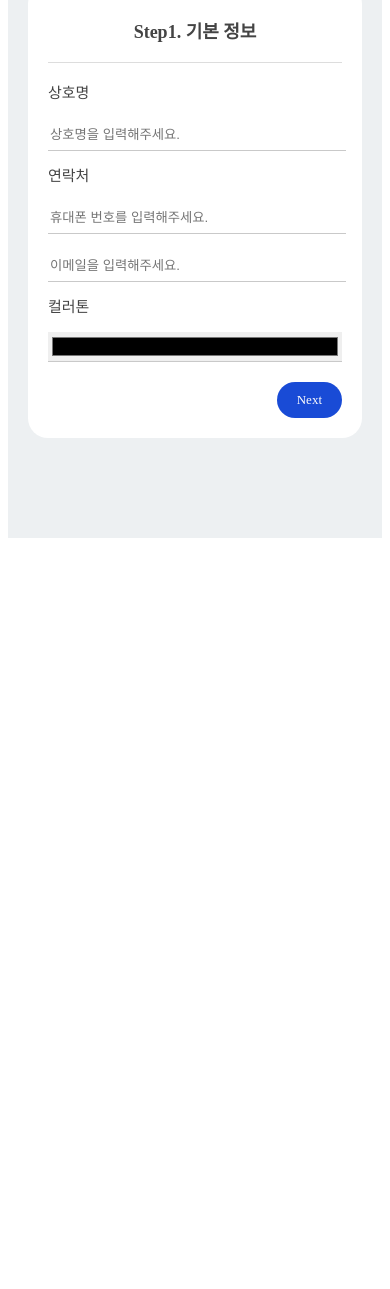
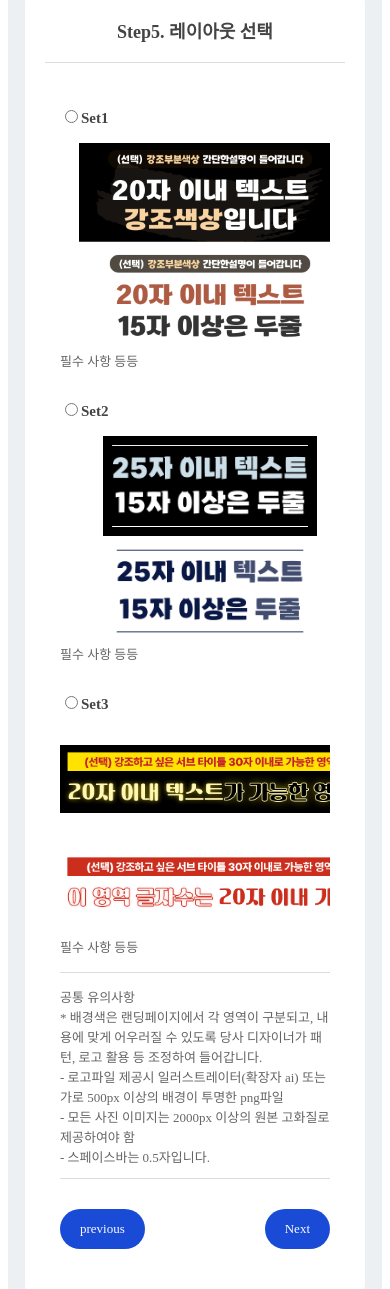
Before and after one commit to yejinsohn/form_publishing, a plain HTML site: page index.html in a window 390 px wide. Shown: the part 598-1887 px from the top of the page. Before the commit the page ends 1144 px from the top, so only its background shows below. Drawn offline with Linux system fonts and the light colour scheme; a web font is replaced by a local one.

Commit message:
step1/3/4 수정 완료

```diff
--- a/css/form.css
+++ b/css/form.css
@@ -50,6 +50,7 @@
     flex-wrap: wrap;
     margin-bottom: 20px;
     border-bottom: 1px solid #ddd;
+    cursor: pointer;
 }
 #form-page .menu-box .menu-text .click{
     font-family: 'Spoqa Han Sans Neo', 'sans-serif';
@@ -58,6 +59,10 @@
     line-height: 20px;
     color: #319ff8;
     flex-wrap: wrap;
+}
+#form-page .end{
+    border-bottom: 1px solid #ddd;
+    clear: both;
 }
 
 /* form-box style */
@@ -72,7 +77,7 @@
     line-height: 20px;
     text-align: center;
     color: #444444;
-    margin-bottom: 20px;
+    margin-bottom: 30px;
     padding-bottom: 20px;
     border-bottom: 1px solid #ddd;
 }
@@ -82,29 +87,69 @@
     font-size: 15px;
     line-height: 20px;
     color: #444444;
-    margin-bottom: 20px;
+    margin-bottom: 10px;
     padding-bottom: 20px;
+    text-align: center;
 }
+#form-page .btn{
+    clear: both;
+}
+
+/* step */
+#form-page .menu-step {
+  width : 90%;
+  display: inline-block;
+  overflow: hidden;
+}
+#form-page .menu-step p{
+    text-align: left;
+}
+
+/* step4 - font-radio */
+#form-page .font-radio-set{
+    font-family: 'Spoqa Han Sans Neo', 'sans-serif';
+    font-weight: bold;
+    font-size: 15px;
+    line-height: 50px;
+}
+#form-page .radio-set{
+    font-family: 'Spoqa Han Sans Neo', 'sans-serif';
+    font-weight: bold;
+    font-size: 15px;
+    line-height: 50px;
+    float: left;
+    clear: both;
+}
+#form-page #step3 .sticky-img{
+    display: inline-block;
+    overflow: hidden;
+  }
+
 #form-page .form-box .main-set {
     font-family: 'Spoqa Han Sans Neo', 'sans-serif';
     font-weight: normal;
     font-size: 13px;
     text-align: center;
 }
-#form-page .form-box .layout-set {
+#form-page .form-box .main-set .main-commend {
     font-family: 'Spoqa Han Sans Neo', 'sans-serif';
-    font-weight: normal;
-    font-size: 13px;
+    font-weight: bold;
     text-align: center;
 }
+#form-page .form-box .layout-set {
+    text-align: center;
+    clear: both;
+}
+
+/* text style */
 #form-page .basic-text {
     font-family: 'Spoqa Han Sans Neo', 'sans-serif';
     font-weight: normal;
     font-size: 13px;
-    line-height: 20px;
+    line-height: 18px;
     color: #656565;
     flex-wrap: wrap;
-    margin-bottom: 20px;
+    margin-bottom: 15px;
     text-align: left;
 }
 #form-page .basic-text-end {
@@ -114,18 +159,15 @@
     line-height: 20px;
     color: #656565;
     flex-wrap: wrap;
-    margin-bottom: 20px;
-    padding-bottom: 20px;
+    margin-bottom: 10px;
+    padding-bottom: 10px;
     text-align: left;
     border-bottom: 1px solid #ddd;
-}
-#form-page .form-box .main-set .main-commend {
-    font-family: 'Spoqa Han Sans Neo', 'sans-serif';
-    font-weight: bold;
+    clear: both;
 }
 
 /* input-box style */
-#form-page .form-box .menu-area #input-box {
+#form-page .form-box .menu-area .input-box {
     width: 100%;
     height: 30px;
     border-top: none;
@@ -150,35 +192,43 @@ input:focus {
 }
 
 /* 스티키 이미지 */
-#menu-step3 #mobile {
+#step3 .mobile {
     width: 200px;
     height: 50px;
     object-fit: contain;
 }
 
-#menu-step3 #pc {
+#step3 .pc {
     width: 700px;
     height: 50px;
     object-fit: contain;
 }
+#step3 .sticky {
+    width: 90%;
+    object-fit: contain;
+    float: left;
+    display: block;
+}
 
 /* 폰트 이미지 */
-#menu-step4 #font-img {
+#step4 .font-img {
     width: 100px;
     height: 30px;
     object-fit: contain;
 
 }
 /* 레이아웃 이미지 */
-#menu-step5 .layout-img {
+#step5 .layout-img-set {
     width: 300px;
     height: 100px;
     object-fit: contain;
-
+}
+#step5 .layout-img {
+   float: left;
 }
 
 /* button style */
-#form-page .form-box #next-btn1 {
+#form-page .form-box .next-btn {
     font-family: 'Spoqa Han Sans Neo', 'sans-serif';
     font-weight: normal;
     font-size: 13px;
@@ -190,8 +240,9 @@ input:focus {
     border-radius: 100px;
     border: none;
     float: right;
+    cursor: pointer;
 }
-#form-page .form-box #pre-btn {
+#form-page .form-box .pre-btn {
     font-family: 'Spoqa Han Sans Neo', 'sans-serif';
     font-weight: normal;
     font-size: 13px;
@@ -203,6 +254,7 @@ input:focus {
     border-radius: 100px;
     border: none;
     float: left;
+    cursor: pointer;
 }
 
 
--- a/index.html
+++ b/index.html
@@ -22,38 +22,39 @@
             <article class="menu-box">
                 <p class="title">설문 단계</p>
                 <div class="menu-text">
-                    <p class="menu click" onclick="alert('1번메뉴선택')">1. 기본 정보</p>
-                    <p class="menu" onclick="alert('2번메뉴선택')">2. 메인 화면 선택</p>
-                    <p class="menu" onclick="alert('3번메뉴선택')">3. 스티키 메뉴 여부</p>
-                    <p class="menu" onclick="alert('4번메뉴선택')">4. 강조 폰트 키워드</p>
-                    <p class="menu" onclick="alert('5번메뉴선택')">5. 레이아웃 선택</p>
-                    <p class="menu" onclick="alert('6번메뉴선택')">6. 구성 선택</p>
+                    <p class="menu">1. 기본 정보</p>
+                    <p class="menu">2. 메인 화면 선택</p>
+                    <p class="menu">3. 스티키 메뉴 추가</p>
+                    <p class="menu">4. 강조 폰트 키워드</p>
+                    <p class="menu click">5. 레이아웃 선택</p>
+                    <p class="menu">6. 구성 선택</p>
                 </div>
             </article>
 
             <!-- 설문폼 -->
             <article class="form-box">
                 <!-- 기본 정보 -->
-                <div class="menu-area" style="display: block;">
+                <div class="menu-area" style="display: none;">
                     <p class="title">Step1. 기본 정보</p>
-                    <div id="menu-step1">
+                    <div class="menu-step" id="step1">
                         <div>
                             <form>
                                 <div>
                                     <p>상호명</p>
-                                        <input id="input-box" type="text" placeholder="상호명을 입력해주세요.";>
+                                        <input class="input-box" type="text" placeholder="상호명을 입력해주세요.";>
                                 </div>
                                 <div>
                                     <p>연락처</p>
-                                        <p><input id="input-box" type="tel" placeholder="휴대폰 번호를 입력해주세요."></p>
-                                        <p><input id="input-box" type="email" placeholder="이메일을 입력해주세요."></p>
+                                        <p><input class="input-box" type="tel" placeholder="휴대폰 번호를 입력해주세요."></p>
+                                        <p><input class="input-box" type="email" placeholder="이메일을 입력해주세요."></p>
                                 </div>
                                 <div>
                                     <p>컬러톤</p>
-                                        <input id="input-box" type="color">
+                                        <input class="input-box" type="color">
                                 </div>
+                                <p class="basic-text"></p>
                                 <div class="btn">
-                                    <button id="next-btn1" onclick="next1()">Next</button>
+                                    <span class="next-btn" onclick="next(0)">Next</span>
                                 </div>
                             </form>
                         </div>
@@ -62,16 +63,19 @@
                  <!-- 메인 화면 선택 -->
                 <div class="menu-area" style="display: none;">
                     <p class="title">Step2. 메인 화면 선택</p>
-                    <div id="menu-step2">
+                    <div class="menu-step" id="step2">
                         <div>
+                            <div class="main-set">
+                                <span class="radio-set">
                                     <input type="radio" name="main" value="Set1">Set1
-                                <div class="main-set">
+                                </span>
+                                <br>
                                 <p class="main-commend"> 추천 대상 : 당사 로고가 없는 경우, 대표메뉴 사진을 강조하고 싶은 경우,
                                     넣고싶은 수식어가 많은 경우, 강조하고 싶은 키워드가 있는 경우</p>
                                 <img class="mobile" src="img/main-set1-mobile.png" alt="main-set1-mobile">
                                 <img class="basic" src="img/main-set1.png" alt="main-set1">
                                 <p class="basic-text">
-                                        필수사항<br>
+                                    필수사항</br>
                                     - 4~6자리 짝수 메인 텍스트(ex.상호명, 강조내용)<br>
                                     - 강조하고 싶은 키워드 3~4개 (ex. 점심저녁평일주말)<br>
                                     - 반듯하게 원형이 되게끔 정면각으로 찍은 대표 이미지 사진(누끼 딴 이미지이거나 누끼가 가능하도록 방해물이 없는 형태가 확실한 이미지)<br>
@@ -83,8 +87,8 @@
                                     - 로고 (상단 좌측에 들어가게 됩니다)<br>
                                 </p>
                             </div>
+                            <div class="main-set">
                                 <input type="radio" name="main" value="Set2">Set2
-                                <div class="main-set">
                                 <p class="main-commend"> 추천 대상 : 로고(상호명)을 강조하고 싶은 경우, 대표메뉴 하나를 강조하고 싶은 경우</p>
                                 <img class="mobile" src="img/main-set2-mobile.png" alt="main-set2-mobile">
                                 <img class="basic" src="img/main-set2.png" alt="main-set2">
@@ -96,8 +100,8 @@
                                     - 깔끔한 배경사진<br>
                                 </p>
                             </div>
+                            <div class="main-set">
                                 <input type="radio" name="main" value="Set3">Set3
-                                <div class="main-set">
                                 <p class="main-commend"> 추천 대상 : 점심/저녁 영업을 강조하고 싶은 경우, 정면각으로 찍은 메뉴 사진이 있는 경우</p>
                                 <img class="mobile" src="img/main-set3-mobile.png" alt="main-set3-mobile">
                                 <img class="basic" src="img/main-set3.png" alt="main-set3">
@@ -113,8 +117,8 @@
                                     - 좌우 영역에 들어갈 10자이내 텍스트 2가지 (Ex.점심에는 식사, 저녁에는 술안주)<br>
                                 </p>
                             </div>
+                            <div class="main-set">
                                 <input type="radio" name="main" value="Set4">Set4
-                                <div class="main-set">
                                 <p class="main-commend"> 추천 대상 : 상호명보다 특징을 강조하고 싶은 경우, 누끼 대표메뉴 이미지가 있는 경우</p>
                                 <img class="mobile" src="img/main-set4-mobile.png" alt="main-set4-mobile">
                                 <img class="basic" src="img/main-set4.png" alt="main-set4">
@@ -130,8 +134,8 @@
                                     - 메인텍스트 아래에 들어가는 서브 텍스트 (ex. ~에서 창업주분들을 모집합니다)<br>
                                 </p>
                             </div>
+                            <div class="main-set">
                                 <input type="radio" name="main" value="Set5">Set5
-                                <div class="main-set">
                                 <p class="main-commend"> 추천 대상 : 상호명과 특징만 심플하게 강조하고 싶은 경우</p>
                                 <img class="mobile" src="img/main-set5-mobile.png" alt="main-set5-mobile">
                                 <img class="basic" src="img/main-set5.png" alt="main-set5">
@@ -145,8 +149,8 @@
                                     - 좌측 상단에 넣을 심볼형 로고 <br>
                                 </p>
                             </div>
+                            <div class="main-set">
                                 <input type="radio" name="main" value="Set6">Set6
-                                <div class="main-set">
                                 <p class="main-commend"> 추천 대상 : 대표사진과 특징을 강조하고 싶은 경우</p>
                                 <img class="mobile" src="img/main-set6-mobile.png" alt="main-set6-mobile">
                                 <img class="basic" src="img/main-set6.png" alt="main-set6">
@@ -170,29 +174,34 @@
                             </p>
                         </div>
                         <div class="btn">
-                            <button id="pre-btn">previous</button>
-                            <button id="next-btn">Next</button>
+                            <span class="pre-btn" onclick="prev(1)">previous</span>
+                            <span class="next-btn" onclick="next(1)">Next</span>
                         </div>
                     </div>
                 </div>
-                 <!-- 스티키 메뉴 -->
+                 <!-- 스티키 추가 여부 -->
                 <div class="menu-area" style="display: none;">
-                    <p class="title">Step3. 스티키 메뉴</p>
-                    <div id="menu-step3">
+                    <p class="title">Step3. 스티키 메뉴 추가</p>
+                    <div class="menu-step" id="step3">
                         <div>
-                            <input type="radio" name="sticky" value="yes">yes
-                            <input type="radio" name="sticky" value="no">n
-                            <div>
-                                <img id="mobile" src="img/sticky-mobile.png" alt="sticky-mobile"><br>
-                                <img id="pc" src="img/sticky-pc.png" alt="sticky-pc">
+                            <div class="radio-set">
+                                <input type="radio" name="sticky" value="yes">추가 O
                             </div>
-                            <div class="basic-text-end">
-                                배경색은 브랜드 컬러를 활용, 페이지 각 영역이 단어로 된 메뉴와 대응 될 수 있게 순서와 구분이 확실할 경우 사용<br>
-                                * 상단 스티키 메뉴 선택시, 하단 스티키 상담신청 바는 선택 불가<br>
+                            <div class="sticky-img">
+                                <img class="sticky" src="img/sticky.png" alt="sticky">
                             </div>
+                            <p class="basic-text">
+                                - 배경색은 브랜드 컬러를 활용<br>
+                                - 페이지 각 영역이 단어로 된 메뉴와 대응 될 수 있게 순서와 구분이 확실할 경우 사용<br>
+                                * 상단 스티키 메뉴 선택시, 하단 스티키 상담신청 바는 선택 불가
+                            </p>
+                            <div class="radio-set">
+                                <input type="radio" name="sticky" value="no">추가 X
+                            </div>
+                            <p class="end"></p>
                             <div class="btn">
-                            <button id="pre-btn" onclick="">previous</button>
-                            <button id="next-btn" onclick="">Next</button>
+                                <span class="pre-btn" onclick="prev(2)">previous</span>
+                                <span class="next-btn" onclick="next(2)">Next</span>
                             </div>
                         </div>
                     </div>
@@ -200,69 +209,87 @@
                 <!-- 폰트 선택 -->
                 <div class="menu-area" style="display: none;">
                     <p class="title">Step4. 폰트 선택</p>
-                    <div id="menu-step4">
-                        <div>
-                            <input type="radio" name="font" value="둥글둥글함"><img id="font-img" src="img/font-둥글둥글함.png" alt="둥글둥글함"><br>
-                            <input type="radio" name="font" value="딱딱함"><img id="font-img" src="img/font-딱딱함.png" alt="딱딱함"><br>
-                            <input type="radio" name="font" value="견고함"><img id="font-img" src="img/font-견고함.png" alt="견고함"><br>
-                            <input type="radio" name="font" value="살짝 귀여운"><img id="font-img" src="img/font-살짝귀여운.png" alt="살짝귀여운"><br>
-                            <input type="radio" name="font" value="약간 삐죽"><img id="font-img" src="img/font-약간삐쭉.png" alt="약간삐죽"><br>
-                            <input type="radio" name="font" value="나뉘어진"><img id="font-img" src="img/font-나뉘어진.png" alt="나뉘어진"><br>
-                            <input type="radio" name="font" value="세련된"><img id="font-img" src="img/font-세련된.png" alt="세련된"><br>
-                            <input type="radio" name="font" value="전통적인"><img id="font-img" src="img/font-전통적인.png" alt="전통적인"><br>
-                            <input type="radio" name="font" value="전통적인1"><img id="font-img" src="img/font-전통적인-1.png" alt="전통적인1"><br>
-                            <input type="radio" name="font" value="거대한"><img id="font-img" src="img/font-거대한.png" alt="거대한"><br>
-                            <input type="radio" name="font" value="옛스러운"><img id="font-img" src="img/font-옛스러운.png" alt="옛스러운"><br>
+                    <div class="menu-step" id="step4">
+                        <div class="font-radio-set">
+                            <input type="radio" name="font" value="둥글둥글함"><img class="font-img" src="img/font-둥글둥글함.png" alt="둥글둥글함">
+                            <input type="radio" name="font" value="살짝 귀여운"><img class="font-img" src="img/font-살짝귀여운.png" alt="살짝귀여운">
+                            <input type="radio" name="font" value="약간 삐죽"><img class="font-img" src="img/font-약간삐쭉.png" alt="약간삐죽">
+                            <input type="radio" name="font" value="옛스러운"><img class="font-img" src="img/font-옛스러운.png" alt="옛스러운"><br>
+                            <input type="radio" name="font" value="나뉘어진"><img class="font-img" src="img/font-나뉘어진.png" alt="나뉘어진">
+                            <input type="radio" name="font" value="세련된"><img class="font-img" src="img/font-세련된.png" alt="세련된">
+                            <input type="radio" name="font" value="전통적인"><img class="font-img" src="img/font-전통적인.png" alt="전통적인">
+                            <input type="radio" name="font" value="전통적인1"><img class="font-img" src="img/font-전통적인-1.png" alt="전통적인1"><br>
+                            <input type="radio" name="font" value="딱딱함"><img class="font-img" src="img/font-딱딱함.png" alt="딱딱함">
+                            <input type="radio" name="font" value="견고함"><img class="font-img" src="img/font-견고함.png" alt="견고함">
+                            <input type="radio" name="font" value="거대한"><img class="font-img" src="img/font-거대한.png" alt="거대한">
+                            <p class="end"></p>
                         </div>
                         <div class="btn">
-                            <button id="pre-btn" onclick="">previous</button>
-                            <button id="next-btn" onclick="">Next</button>
+                            <div class="pre-btn" onclick="prev(3)">previous</div>
+                            <div class="next-btn" onclick="next(3)">Next</div>
                         </div>
                     </div>
                 </div>
-                 <!-- 스타일 선택 -->
-                <div class="menu-area" style="display: none;">
+                 <!-- 레이아웃 선택 -->
+                <div class="menu-area" style="display: block;">
                     <p class="title">Step5. 레이아웃 선택</p>
-                    <div id="menu-step5">
-                        <p class="basic-text-end">
-                            *배경색은 랜딩페이지에서 각 영역이 구분되고 각 내용에 맞게 어우러질 수 있도록 당사 디자이너가 적절히 패턴, 로고 활용 등 조정하여 들어갑니다.
-                        </p>
+                    <div class="menu-step" id="step5">
                         <div>
+                            <div class="radio-set">
                                 <input type="radio" name="layout" value="Set1">Set1
+                            </div>
                             <div class="layout-set">
-                                    <img class="layout-img" src="img/layout-set1.png" alt="layout-set1"><br>
-                                    <img class="layout-img" src="img/layout-set1-1.png" alt="layout-set1-1">
+                                <div class="layout-img">
+                                    <img class="layout-img-set" src="img/layout-set1.png" alt="layout-set1"><br>
+                                    <img class="layout-img-set" src="img/layout-set1-1.png" alt="layout-set1-1">
+                                </div>
+                                <div class="layout-detail">
                                     <p class="basic-text"> 필수 사항 등등 </p>
                                 </div>
-                            <input type="radio" name="layout" value="Set1">Set2
+                            </div>
+                            <div class="radio-set">
+                                <input type="radio" name="layout" value="Set2">Set2
+                            </div>
                             <div class="layout-set">
-                                    <img class="layout-img" src="img/layout-set2.png" alt="layout-set2"><br>
-                                    <img class="layout-img" src="img/layout-set2-1.png" alt="layout-set2-1">
+                                <div class="layout-img">
+                                    <img class="layout-img-set" src="img/layout-set2.png" alt="layout-set2"><br>
+                                    <img class="layout-img-set" src="img/layout-set2-1.png" alt="layout-set2-1">
+                                </div>
+                                <div class="layout-detail">
                                     <p class="basic-text"> 필수 사항 등등 </p>
                                 </div>
-                            <input type="radio" name="layout" value="Set1">Set3
+                            </div>
+                            <div class="radio-set">
+                                <input type="radio" name="layout" value="Set3">Set3
+                            </div>
                             <div class="layout-set">
-                                    <img class="layout-img" src="img/layout-set3.png" alt="layout-set3"><br>
-                                    <img class="layout-img" src="img/layout-set3-1.png" alt="layout-set3-1">
-                                    <p class="basic-text-end"> 필수 사항 등등 </p>
+                                <div class="layout-img">
+                                    <img class="layout-img-set" src="img/layout-set3.png" alt="layout-set3"><br>
+                                    <img class="layout-img-set" src="img/layout-set3-1.png" alt="layout-set3-1">
                                 </div>
+                                <div class="layout-detail">
+                                    <p class="basic-text"> 필수 사항 등등 </p>
                                 </div>
-                        <p class="basic-text-end">
+                                <p class="end"></p>
+                            </div>
+                            <div class="basic-text-end">
                                 공통 유의사항<br>
+                                * 배경색은 랜딩페이지에서 각 영역이 구분되고, 내용에 맞게 어우러질 수 있도록 당사 디자이너가 패턴, 로고 활용 등 조정하여 들어갑니다.<br>
                                 - 로고파일 제공시 일러스트레이터(확장자 ai) 또는 가로 500px 이상의 배경이 투명한 png파일<br>
                                 - 모든 사진 이미지는 2000px 이상의 원본 고화질로 제공하여야 함<br>
                                 - 스페이스바는 0.5자입니다.
-                        </p>
+                            </div>
+                        </div>
                         <div class="btn">
-                            <button id="pre-btn" onclick="">previous</button>
-                            <button id="next-btn" onclick="">Next</button>
+                            <span class="pre-btn" onclick="prev(4)">previous</span>
+                            <span class="next-btn" onclick="next(4)">Next</span>
                         </div>
                     </div>
                 </div>
                  <!-- 구성 선택 -->
                 <div class="menu-area" style="display: none;">
                     <p class="title">Step6. 구성</p>
-                    <div id="menu-step6">
+                    <div class="menu-step" id="step6">
                         <p class="basic-text-end">
                             *폰트, 배경, 글자색등은 앞선 선택에 따라 통일성 있게 반영되는 부분으로  아래의 예시화면과 같지 않습니다.<br>
                             *보유하신 자료에 따라  가능하신 구성을 선택하시면 됩니다.
@@ -280,8 +307,7 @@
                             기타
                         </div>
                         <div class="btn">
-                            <button id="pre-btn" onclick="">previous</button>
-                            <button id="next-btn" onclick="">Next</button>
+                            <span class="pre-btn" onclick="prev(5)">previous</span>
                         </div>
                     </div>
                 </div>
--- a/js/button.js
+++ b/js/button.js
@@ -16,9 +16,17 @@ $(document).ready(function(){
 function next(idx){
     $(".form-box .menu-area").hide();
     $(".form-box .menu-area").eq(idx + 1).show();
+
+    //Menu Event
+    $(".menu-box .menu").removeClass("click");
+    $(".menu-box .menu").eq(idx + 1).addClass("click");
 }
 
 function prev(idx){
     $(".form-box .menu-area").hide();
     $(".form-box .menu-area").eq(idx - 1).show();
+
+    //Menu Event
+    $(".menu-box .menu").removeClass("click");
+    $(".menu-box .menu").eq(idx - 1).addClass("click");
 }
```
Also changed, not shown: img/sticky.png (added). Lines whose indentation alone changed are shown as unchanged.
